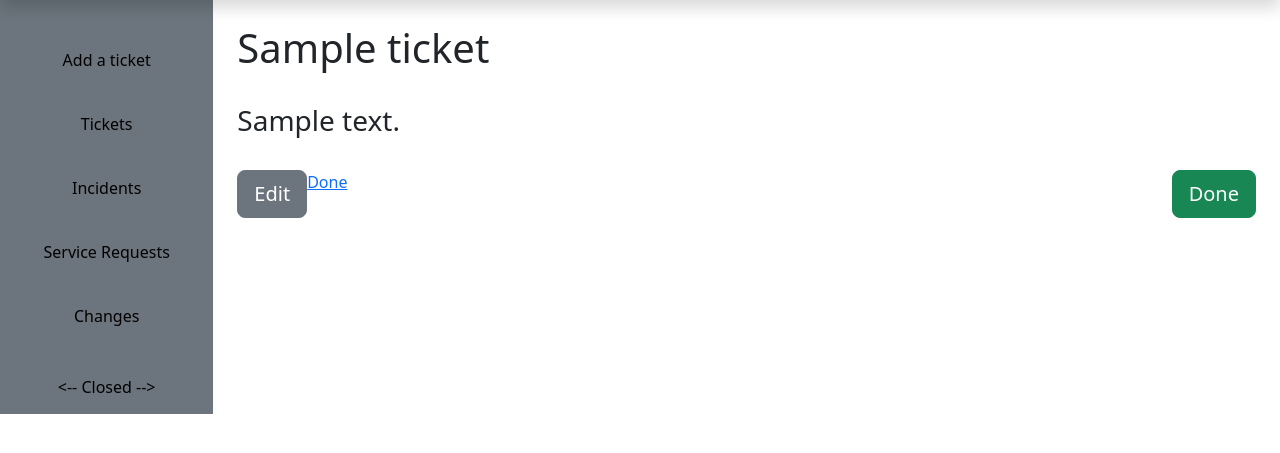
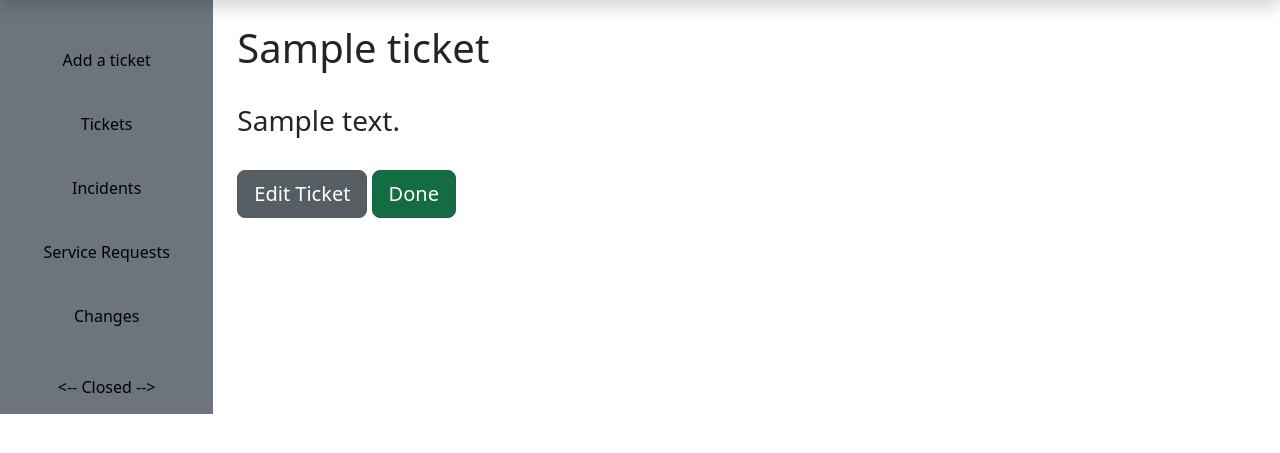
Before and after one commit to edek06/SupAgent, a Django app: page /ticketportal/1 in a window 1280 px wide. Shown: the part 40-493 px from the top of the page. Run offline with Django 4.2, Linux system fonts and the light colour scheme; tables that the repository leaves empty hold one stand-in row (values such as "Sample post").

Commit message:
Edit Ticket successfully added

```diff
--- a/ticketportal/forms.py
+++ b/ticketportal/forms.py
@@ -3,4 +3,4 @@ from django import forms
 class TicketForm(forms.ModelForm):
     class Meta:
         model = Ticket
-        fields = ['title', 'respons_user', 'description', 'category', 'priority', 'author']
+        fields = ['title', 'respons_user', 'description', 'category', 'priority', 'author', 'status']
--- a/ticketportal/templates/ticketportal/ticket_detail.html
+++ b/ticketportal/templates/ticketportal/ticket_detail.html
@@ -6,8 +6,7 @@
     <br>
     <h3>{{ ticket.description }}</h3>
     <br>
-    <input class="btn btn-secondary btn-lg" style="float:left;" type="submit" value="Edit">
-    <button type="submit" class="btn btn-success btn-lg" style="float:right;">Done</button>
-    <a href="{% url 'ticketportal:close_ticket' ticket.id %}">Done</a>
+    <a href="{% url 'ticketportal:edit_ticket' ticket.id %}" class="btn btn-secondary btn-lg active" role="button">Edit Ticket</a>
+    <a href="{% url 'ticketportal:edit_ticket' ticket.id %}" class="btn btn-success btn-lg active" role="button">Done</a>
 </main>
 {% endblock %}
--- a/ticketportal/urls.py
+++ b/ticketportal/urls.py
@@ -10,5 +10,6 @@ urlpatterns = [
     path('closed/', views.closed, name='closed'),
     path('<int:ticket_id>', views.ticket_detail, name='ticket_detail'),
     path('<int:ticket_id>', views.close_ticket, name='close_ticket'),
+    path('<int:ticket_id>/edit_ticket/', views.edit_ticket, name='edit_ticket'),
     path('create_ticket/', views.create_ticket, name='create_ticket'),
 ]
--- a/ticketportal/views.py
+++ b/ticketportal/views.py
@@ -68,5 +68,26 @@ def create_ticket(request):
 def close_ticket(request, ticket_id):
     # if ID is valid, save this object in ticket-Variable
     ticket = get_object_or_404(Ticket, pk=ticket_id)
+    ticket.status = 'TEST'
+    ticket.save()
     # return this page and the ticket
     return render(request, 'ticketportal/ticket_detail.html', {'ticket': ticket})
+
+def edit_ticket(request, ticket_id):
+    # if ID is valid, save this object in ticket-Variable
+    ticket = get_object_or_404(Ticket, pk=ticket_id)
+    # if this is a POST request we need to process the form data
+    if request.method == 'POST':
+        # create a form instance and fill in with a ticket-details
+        form = TicketForm(request.POST, instance=ticket)
+        # check whether it's valid:
+        if form.is_valid():
+            # Save the comment to the database
+            ticket.save()
+            # And back to the Homepage
+            return redirect('ticketportal:tickets')
+    else:
+        # current ticket in a form saving
+        form = TicketForm(instance=ticket)
+        # return this page and the ticket
+        return render(request, 'ticketportal/edit_ticket.html', {'ticket': ticket, 'form':form})
```
Also changed, not shown: ticketportal/templates/ticketportal/edit_ticket.html (added, +12 -0 lines).
